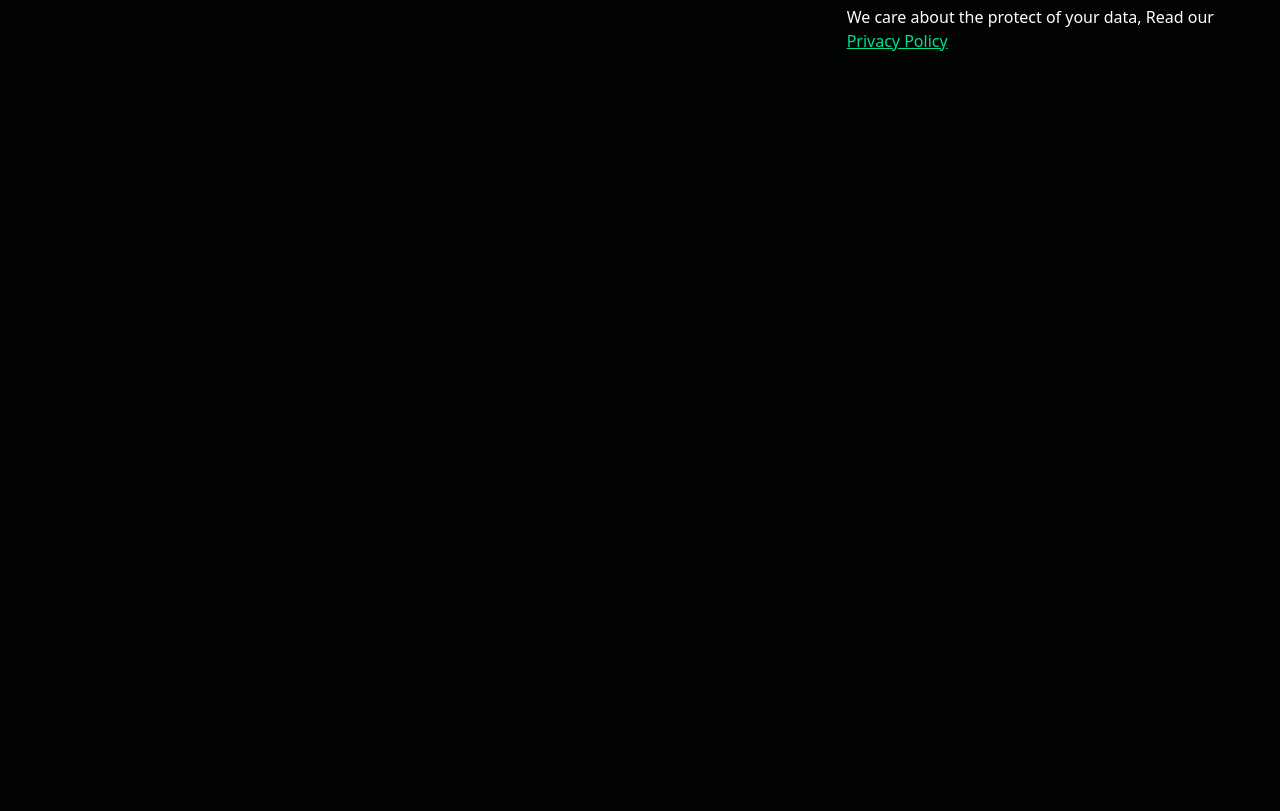
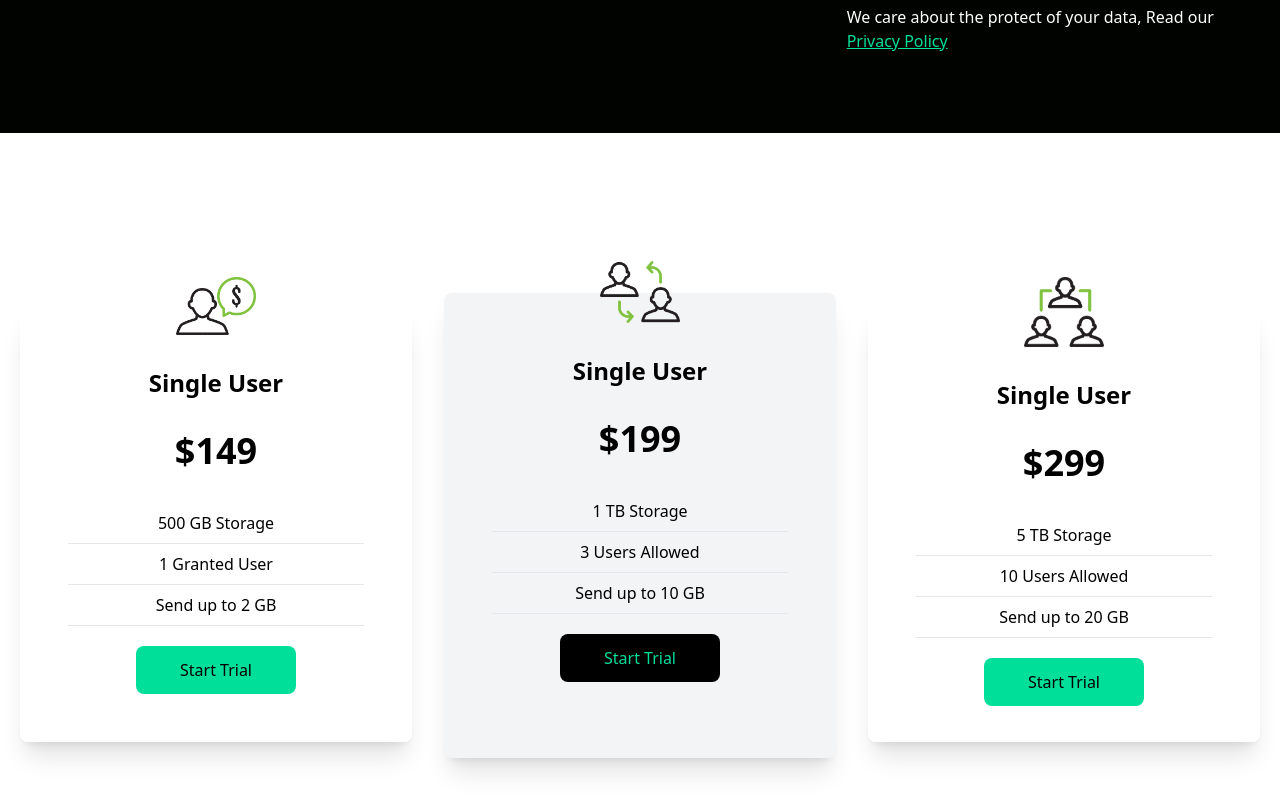
Before and after one commit to meghuraval/datalandingpage, a React (Vite) app in the folder datafrontend/: page / in a window 1280 px wide. Shown: the part 1540-2351 px from the top of the page. Before the commit the page ends 1673 px from the top, so only its background shows below. Built offline with nearby package versions, Linux system fonts and the light colour scheme.

Commit message:
payment cards created

```diff
--- a/datafrontend/src/App.jsx
+++ b/datafrontend/src/App.jsx
@@ -3,6 +3,7 @@
 import Hero from "./components/Hero";
 import NavBar from "./components/NavBar";
 import Newletter from "./components/Newletter";
+import PaymentCards from "./components/PaymentCards";
 
 function App() {
   return (
@@ -11,6 +12,7 @@
       <Hero />
       <Analytics />
       <Newletter />
+      <PaymentCards />
     </div>
   );
 }
--- /dev/null
+++ b/datafrontend/src/components/PaymentCards.jsx
@@ -0,0 +1,69 @@
+/* eslint-disable no-unused-vars */
+import React from "react";
+import Single from "../assets/single.png";
+import Double from "../assets/double.png";
+import Triple from "../assets/Triple.png";
+
+const PaymentCards = () => {
+  return (
+    <div className="w-full py-[10rem] bg-white px-4">
+      <div className="max-w-[1240px] mx-auto grid md:grid-cols-3 gap-8">
+        <div className="w-full shadow-xl flex flex-col p-4 my-4 rounded-lg hover:scale-110 duration-300">
+          <img
+            className="w-20 mx-auto mt-[-3rem] bg-white"
+            src={Single}
+            alt="singleimage"
+          />
+          <h2 className="text-2xl font-bold text-center py-8">Single User</h2>
+          <p className="text-center text-4xl font-bold">$149</p>
+          <div className="text-center font-medium">
+            <p className="py-2 border-b mx-8 mt-8">500 GB Storage</p>
+            <p className="py-2 border-b mx-8">1 Granted User</p>
+            <p className="py-2 border-b mx-8">Send up to 2 GB</p>
+          </div>
+          <button className="bg-[#00df9a] w-[20dvh] rounded-lg font-medium mx-auto md: my-5 py-3 text-black">
+            Start Trial
+          </button>
+        </div>
+
+        <div className="bg-gray-100 w-full shadow-xl flex flex-col p-4 my-8 md:m-0 rounded-lg hover:scale-110 duration-300">
+          <img
+            className="w-20 mx-auto mt-[-3rem] bg-transparent"
+            src={Double}
+            alt="singleimage"
+          />
+          <h2 className="text-2xl font-bold text-center py-8">Single User</h2>
+          <p className="text-center text-4xl font-bold">$199</p>
+          <div className="text-center font-medium">
+            <p className="py-2 border-b mx-8 mt-8">1 TB Storage</p>
+            <p className="py-2 border-b mx-8">3 Users Allowed</p>
+            <p className="py-2 border-b mx-8">Send up to 10 GB</p>
+          </div>
+          <button className="text-[#00df9a] w-[20dvh] rounded-lg font-medium mx-auto md: my-5 py-3 bg-black">
+            Start Trial
+          </button>
+        </div>
+
+        <div className="w-full shadow-xl flex flex-col p-4 my-4 rounded-lg hover:scale-110 duration-300">
+          <img
+            className="w-20 mx-auto mt-[-3rem] bg-white"
+            src={Triple}
+            alt="singleimage"
+          />
+          <h2 className="text-2xl font-bold text-center py-8">Single User</h2>
+          <p className="text-center text-4xl font-bold">$299</p>
+          <div className="text-center font-medium">
+            <p className="py-2 border-b mx-8 mt-8">5 TB Storage</p>
+            <p className="py-2 border-b mx-8">10 Users Allowed</p>
+            <p className="py-2 border-b mx-8">Send up to 20 GB</p>
+          </div>
+          <button className="bg-[#00df9a] w-[20dvh] rounded-lg font-medium mx-auto md: my-5 py-3 text-black">
+            Start Trial
+          </button>
+        </div>
+      </div>
+    </div>
+  );
+};
+
+export default PaymentCards;
```
